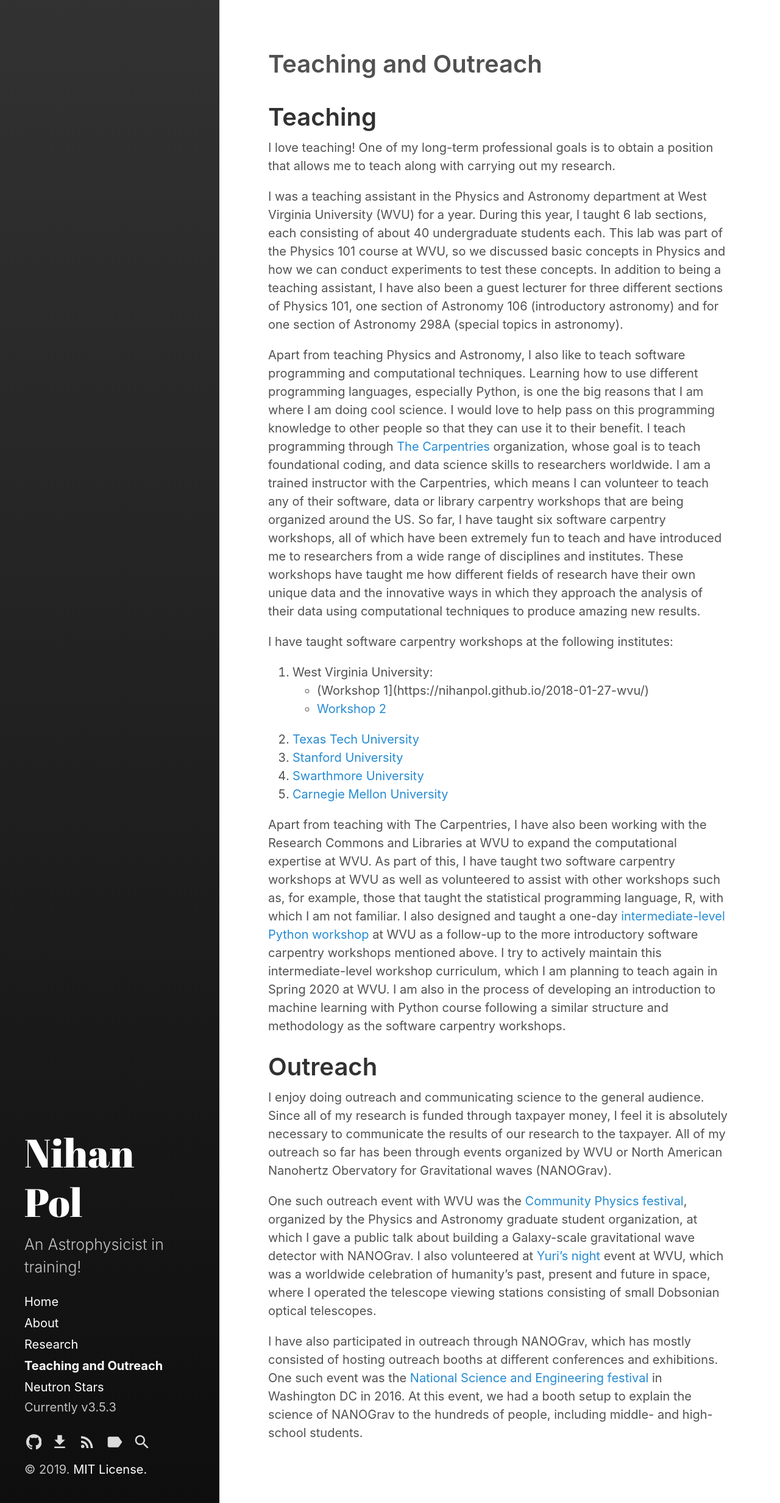
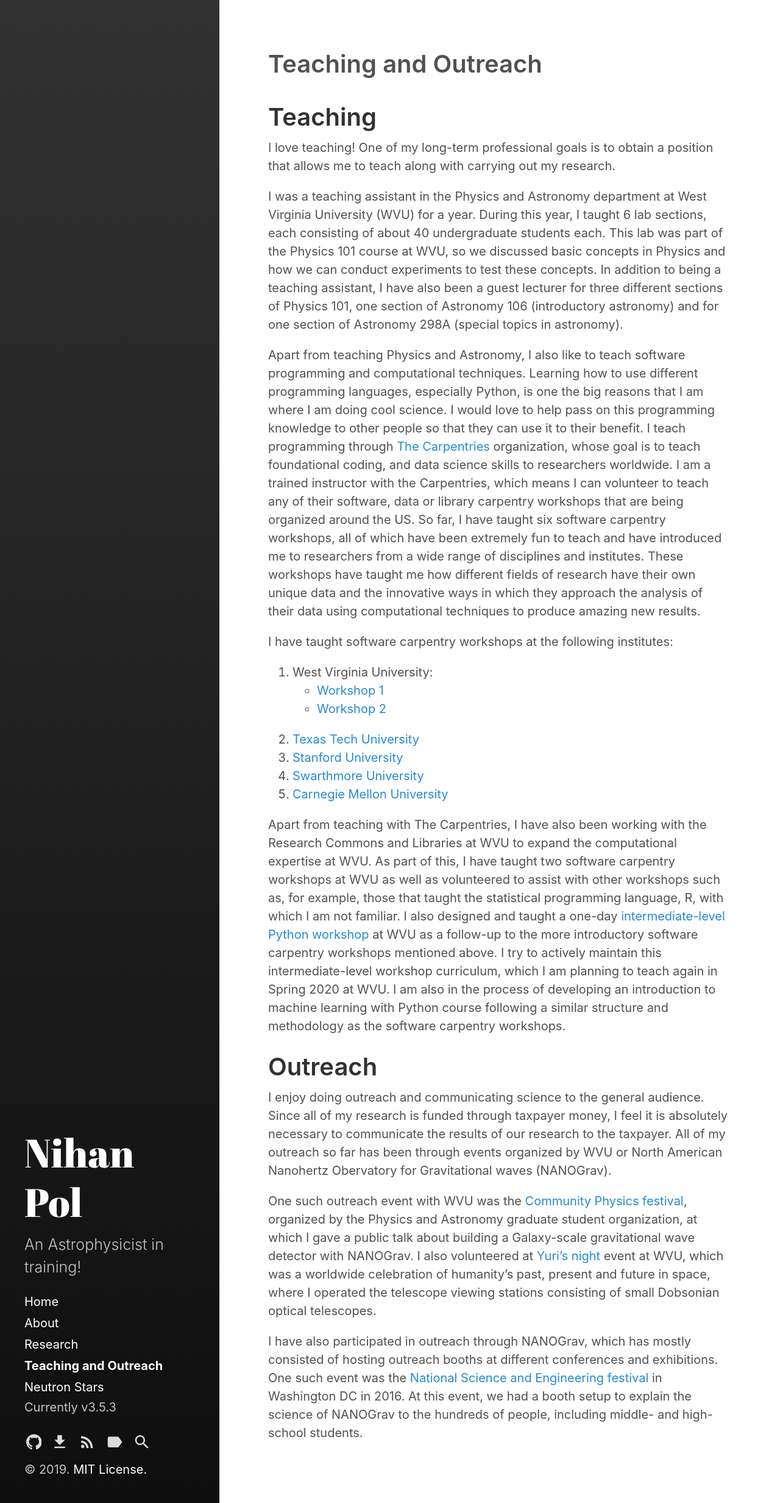
Before and after one commit to NihanPol/nihanpol.github.io, a Jekyll site: the page built from Teaching.md, in a window 1280 px wide. Shown: the whole page at 61% size. Built offline with Jekyll 4.4.1, drawn with Linux system fonts in a browser that asks for light colours.

Commit message:
fix typo

```diff
--- a/Teaching.md
+++ b/Teaching.md
@@ -13,7 +13,7 @@ Apart from teaching Physics and Astronomy, I also like to teach software program
 
 I have taught software carpentry workshops at the following institutes:
 1. West Virginia University:
-  - (Workshop 1](https://nihanpol.github.io/2018-01-27-wvu/)
+  - [Workshop 1](https://nihanpol.github.io/2018-01-27-wvu/)
   - [Workshop 2](https://ncf0003.github.io/2019-10-26-wvu/)
 2. [Texas Tech University](https://carpentries-workshops.github.io/2018-10-05-ttu/)
 3. [Stanford University](https://jamieshq.github.io/2018-11-29-stanford_medicine/)
```
